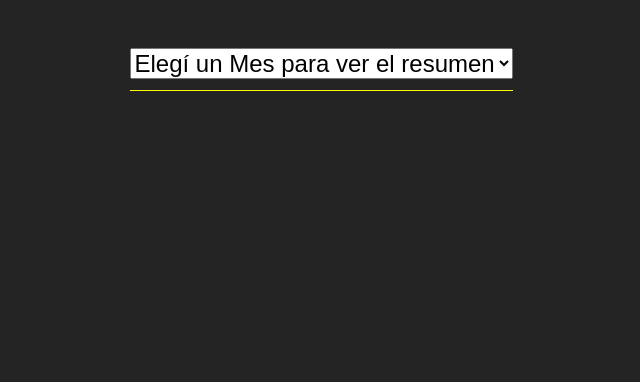
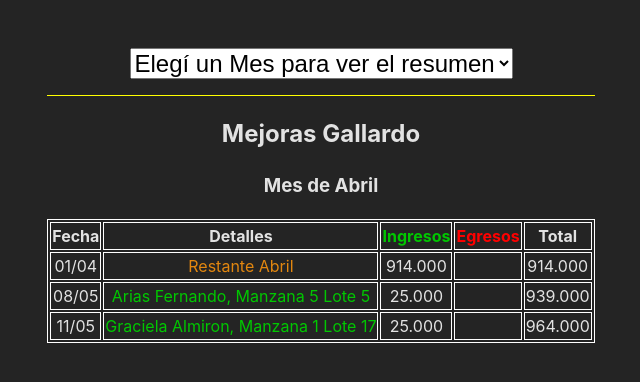
Before and after one commit to Dynezel/mejoras-gallardo, a React (Vite) app: page /mayo in a window 1280 px wide. Shown: the top 382 px of the page, without its empty margins (319-959 px from the left). Built offline with nearby package versions, Linux system fonts and the light colour scheme.

Commit message:
Agregado mes de Mayo y pagos nuevos

```diff
--- a/src/App.jsx
+++ b/src/App.jsx
@@ -5,6 +5,7 @@ import { BrowserRouter, Routes, Route, Link } from 'react-router-dom'
 import Marzo from './Components/Marzo'
 import Navbar from './Components/Navbar'
 import Abril from './Components/Abril'
+import Mayo from './Components/Mayo'
 
 function App() {
   const [count, setCount] = useState(0)
@@ -17,6 +18,7 @@ function App() {
           <Route path='/febrero' element={<Febrero />} />
           <Route path='/marzo' element={<Marzo/>} />
           <Route path='/abril' element={<Abril/>} />
+          <Route path="/mayo" element={<Mayo/>} />
         </Routes>
       </BrowserRouter>
     </>
--- /dev/null
+++ b/src/Components/Mayo.jsx
@@ -0,0 +1,44 @@
+import React from 'react'
+
+export default function Mayo() {
+  return (
+    <div>
+            <h2>Mejoras Gallardo</h2>
+            <h3>Mes de Abril</h3>
+            <table>
+                <thead>
+                    <tr>
+                        <th>Fecha</th>
+                        <th>Detalles</th>
+                        <th className="ingresos">Ingresos</th>
+                        <th className="egresos">Egresos</th>
+                        <th>Total</th>
+                    </tr>
+                </thead>
+                <tbody>
+                    <tr>
+                        <td>01/04</td>
+                        <td className="restante">Restante Abril</td>
+                        <td>914.000</td>
+                        <td></td>
+                        <td>914.000</td>
+                    </tr>
+                    <tr>
+                        <td>08/05</td>
+                        <td className="ingresos">Arias Fernando, Manzana 5 Lote 5</td>
+                        <td>25.000</td>
+                        <td></td>
+                        <td>939.000</td>
+                    </tr>
+                    <tr>
+                        <td>11/05</td>
+                        <td className="ingresos">Graciela Almiron, Manzana 1 Lote 17</td>
+                        <td>25.000</td>
+                        <td></td>
+                        <td>964.000</td>
+                    </tr>
+                </tbody>
+            </table>
+        </div >
+  )
+}
```
